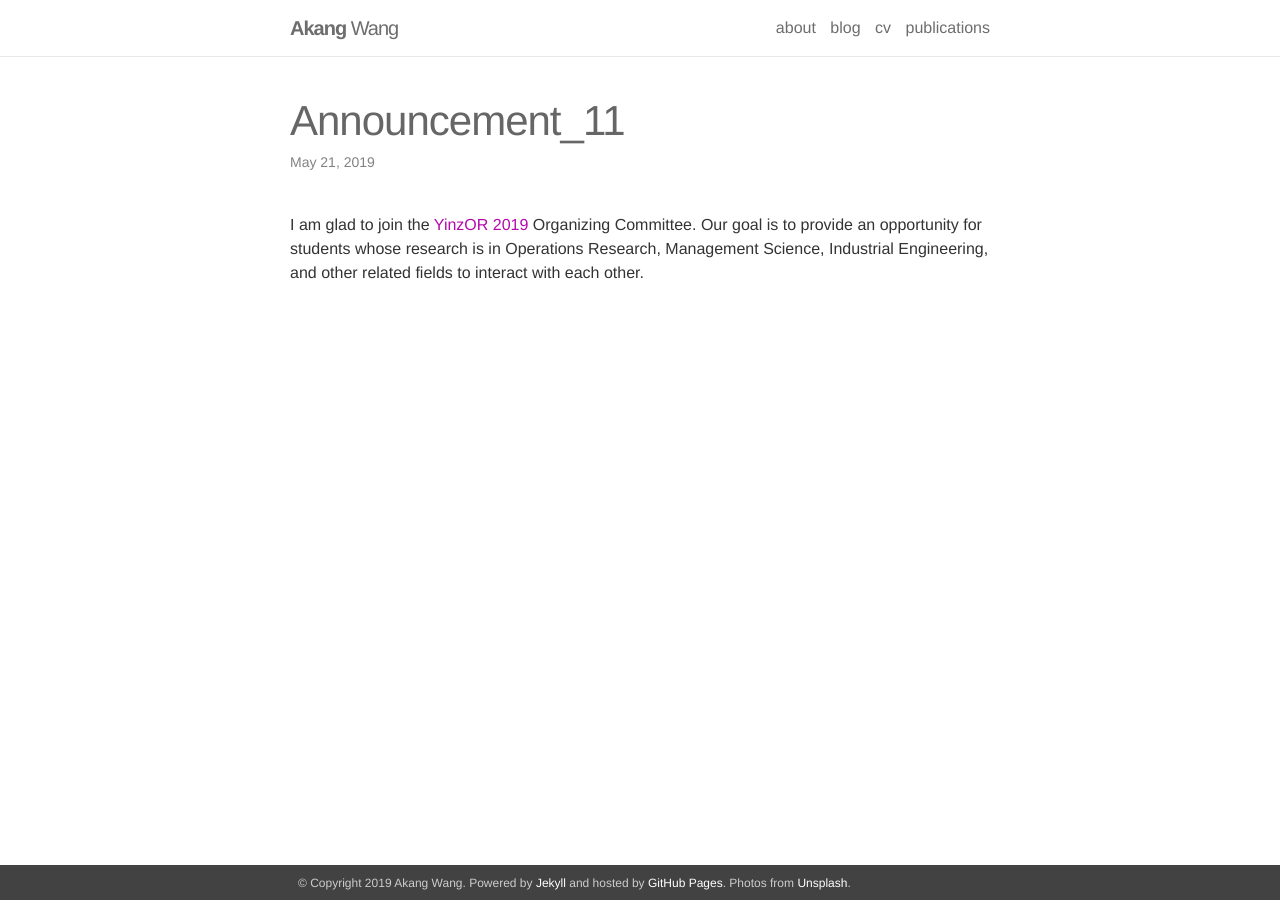
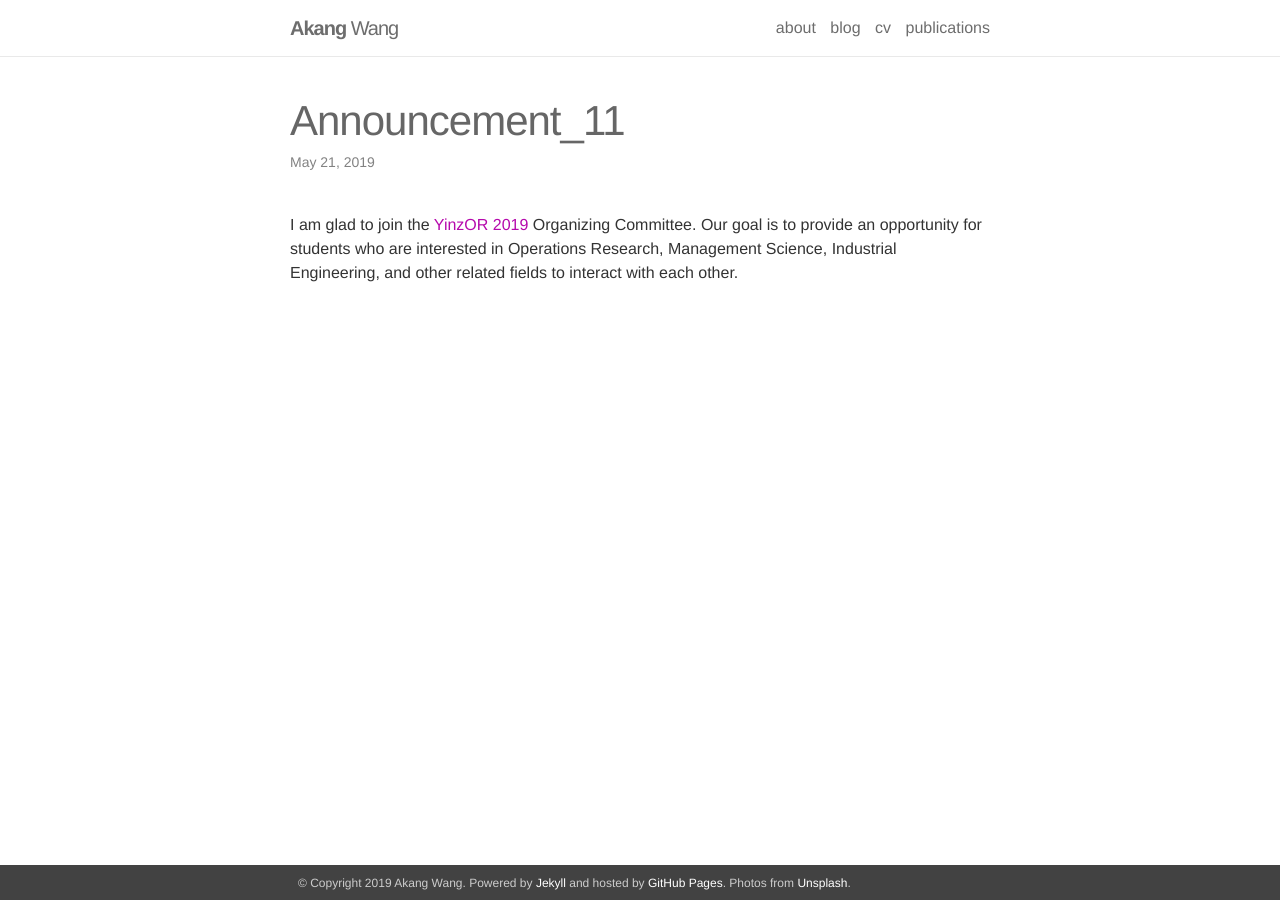
Before and after one commit to VINCENTW2046/akangw.github.io, a Jekyll site: the page built from _news/announcement_11.md, in a window 1280 px wide. Built offline with Jekyll 4.4.1, drawn with Linux system fonts in a browser that asks for light colours.

Commit message:
update CV

```diff
--- a/_news/announcement_11.md
+++ b/_news/announcement_11.md
@@ -4,4 +4,4 @@ date: 2019-05-21 07:59:00-0400
 inline: true
 ---
 
-I am glad to join the [YinzOR 2019](https://2019yinzorstudentconference.wordpress.com/) Organizing Committee. Our goal is to provide an opportunity for students whose research is in Operations Research, Management Science, Industrial Engineering, and other related fields to interact with each other.
+I am glad to join the [YinzOR 2019](https://2019yinzorstudentconference.wordpress.com/) Organizing Committee. Our goal is to provide an opportunity for students who are interested in Operations Research, Management Science, Industrial Engineering, and other related fields to interact with each other.
```
Also changed, not shown: 1 other file.
